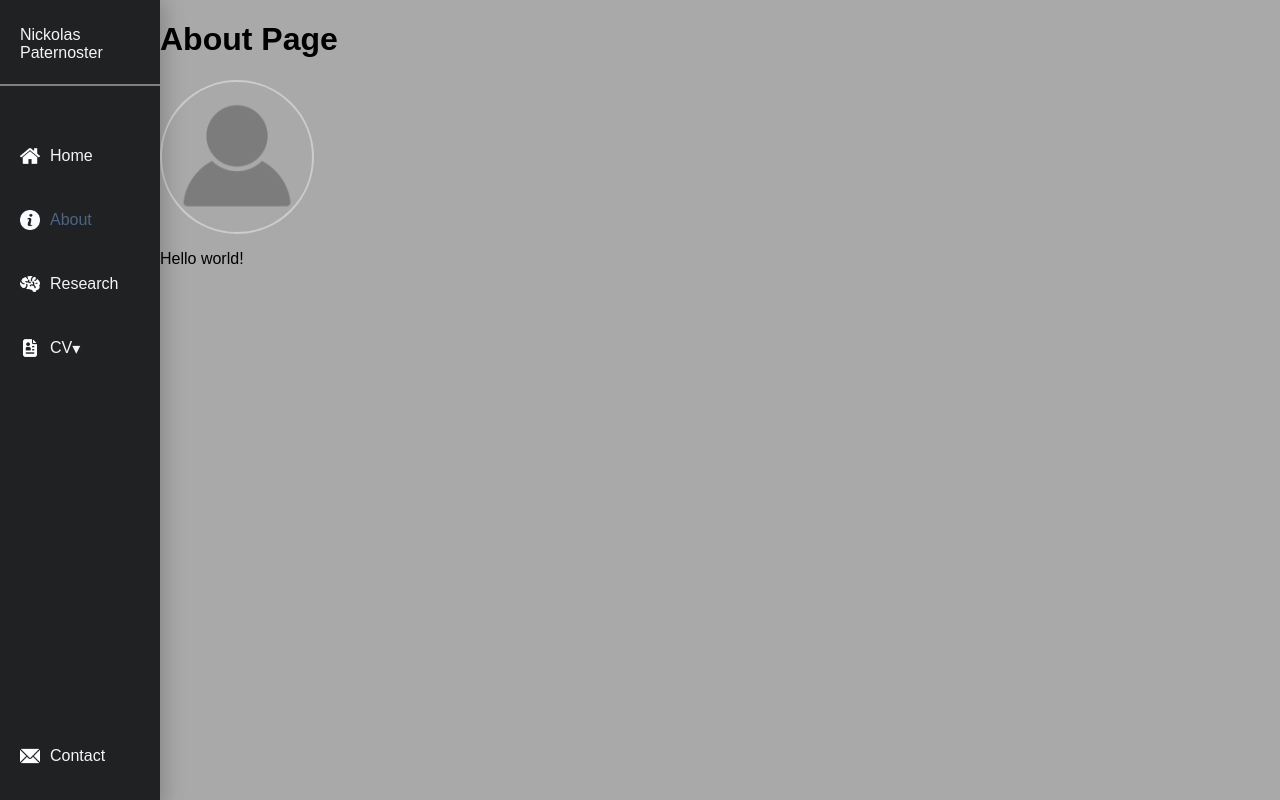
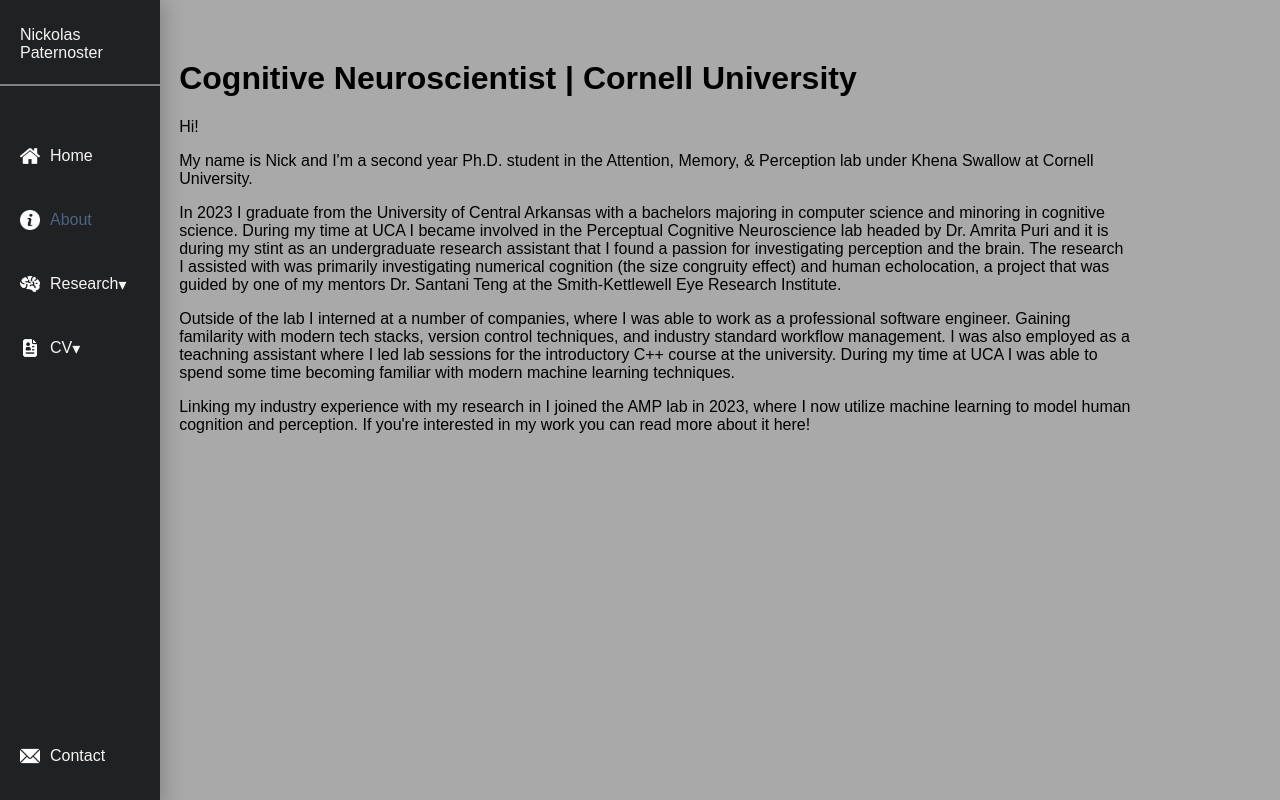
Before and after one commit to NickPaternoster/NickPaternoster.github.io, a React (Create React App) app: page /about in a window 1280 px wide. Built offline with nearby package versions, Linux system fonts and the light colour scheme; a web font is replaced by a local one.

Commit message:
Minor updates and info dump for about section

```diff
--- a/src/components/MenuBar.js
+++ b/src/components/MenuBar.js
@@ -18,12 +18,16 @@
 
   // State to track the visibility of the CV dropdown menu
   const [isCVMenuOpen, setIsCVMenuOpen] = useState(false);
+  const [isResearchMenuOpen, setIsResearchMenuOpen] = useState(false);
 
   // Function to toggle the visibility of the CV dropdown menu
   const toggleCVMenu = () => {
     setIsCVMenuOpen(prevState => !prevState);
   };
 
+  const toggleResearchMenu = () => {
+    setIsResearchMenuOpen(prevState => !prevState);
+  };
   // Function to check if the link should be active
   const isActiveLink = (path) => {
     return path === '/' && id && location.pathname !== '/'; // Exclude "Nickolas Paternoster" link
@@ -47,10 +51,22 @@
             <img src={infoIcon} alt="Icon" /> About
           </NavLink>
         </li>
-        <li>
-          <NavLink to="/research" activeClassName="active">
+        <li className={`dropdown ${isResearchMenuOpen ? 'open' : ''}`}>
+          <NavLink to="/research" activeClassName="active" onClick={toggleResearchMenu}>
             <img src={brainIcon} alt="Icon" /> Research
+            <span className="dropdown-icon">&#9662;</span>
           </NavLink>
+          <ul className="dropdown-menu">
+            <li>
+              <NavLink to="/research/topic1" activeClassName="active">Topic 1</NavLink>
+            </li>
+            <li>
+              <NavLink to="/research/topic2" activeClassName="active">Topic 2</NavLink>
+            </li>
+            <li>
+              <NavLink to="/research/topic3" activeClassName="active">Topic 3</NavLink>
+            </li>
+          </ul>
         </li>
         <li className={`dropdown ${isCVMenuOpen ? 'open' : ''}`}>
           <NavLink to="/cv" activeClassName="active" onClick={toggleCVMenu}>
--- a/src/styles/AboutStyle.css
+++ b/src/styles/AboutStyle.css
@@ -1,7 +1,26 @@
+.about-container {
+  display: flex;
+  align-items: center;
+  justify-content: space-between;
+  padding-top: 3%; /* Adjust this value to control the distance from the top */
+  padding-left: 10%;
+  padding-right: 10%;
+  flex-direction: column;
+  height: 100vh;
+}
+
+.about-text {
+  order: 1;
+  flex: 1;
+  padding-right: 20px;
+  padding-left: 5%;
+}
+
 .profile-image {
+  order: 2;
   width: 150px;
   height: 150px;
-    border-radius: 50%;
+  border-radius: 100%;
   border: 2px solid #ccc;
   overflow: hidden;
   display: flex;
--- a/src/styles/HomeStyle.css
+++ b/src/styles/HomeStyle.css
@@ -5,6 +5,13 @@
   align-items: center;
   height: 100vh;
   text-align: center;
+}
+
+.nav-buttons {
+  display: flex;
+  justify-content: center;
+  gap: 1%;
+  width: 150%;
 }
 
 .centered-image {
--- a/src/styles/MenuBarStyle.css
+++ b/src/styles/MenuBarStyle.css
@@ -8,6 +8,7 @@
   margin-bottom: 0;
   height: 100vh;
   overflow: hidden; /* Hide any overflow */
+  position: fixed;
 
 }
 
--- a/src/views/About.js
+++ b/src/views/About.js
@@ -3,14 +3,28 @@
 
 export default function About() {
   return (
-    <>
-      <div>
-        <h1>About Page</h1>
-        <div className="profile-image">
-          <img src="placeholder_profile.png" alt="Image description" />
-        </div>
-        <p>Hello world!</p>
+    <div className="about-container">
+      <div className="about-text">
+        <h1>Cognitive Neuroscientist | Cornell University</h1>
+        <p>Hi!</p>
+        <p>My name is Nick and I'm a second year Ph.D. student in the Attention, Memory, & Perception lab under Khena Swallow at Cornell
+          University.
+        </p>
+        <p>In 2023 I graduate from the University of Central Arkansas with a bachelors majoring in computer science and minoring in cognitive science. During my time
+          at UCA I became involved in the Perceptual Cognitive Neuroscience lab headed by Dr. Amrita Puri and it is during my stint as an undergraduate research assistant that
+          I found a passion for investigating perception and the brain. The research I assisted with was primarily investigating numerical cognition (the size congruity effect) and
+          human echolocation, a project that was guided by one of my mentors Dr. Santani Teng at the Smith-Kettlewell Eye Research Institute.
+        </p>
+        <p>
+          Outside of the lab I interned at a number of companies, where I was able to work as a professional software engineer. Gaining familarity with modern tech stacks, version control techniques, and
+          industry standard workflow management. I was also employed as a teachning assistant where I led lab sessions for the introductory C++ course at the university.
+          During my time at UCA I was able to spend some time becoming familiar with modern machine learning techniques.
+        </p>
+        <p>
+          Linking my industry experience with my research in I joined the AMP lab in 2023, where I now utilize machine learning to model human cognition and perception.
+          If you're interested in my work you can read more about it here!
+          </p>
       </div>
-    </>
+    </div>
   );
 }
--- a/src/views/Home.js
+++ b/src/views/Home.js
@@ -20,8 +20,9 @@
             Ph.D. Student: Cornell University
           </div>
           <div className={`sub-text ${shouldFadeIn ? 'fade-in' : ''}`}>
-            Cognition, Computation, Perception
+            Perception, Computation, & Cognition
           </div>
+          <div className="nav-buttons">
             <NavLink
               exact
               to="/about"
@@ -29,8 +30,27 @@
                 shouldFadeIn ? 'fade-in' : ''
               }`}
             >
-            Learn More
+              About Me
             </NavLink>
+            <NavLink
+              exact
+              to="/research"
+              className={`button-below-image ${
+                shouldFadeIn ? 'fade-in' : ''
+              }`}
+            >
+              Research Interest
+            </NavLink>
+            <NavLink
+              exact
+              to="/cv"
+              className={`button-below-image ${
+                shouldFadeIn ? 'fade-in' : ''
+              }`}
+            >
+              Curriculum Vitae
+            </NavLink>
+          </div>
         </>
       )}
     </div>
```
Lines whose indentation alone changed are shown as unchanged.
